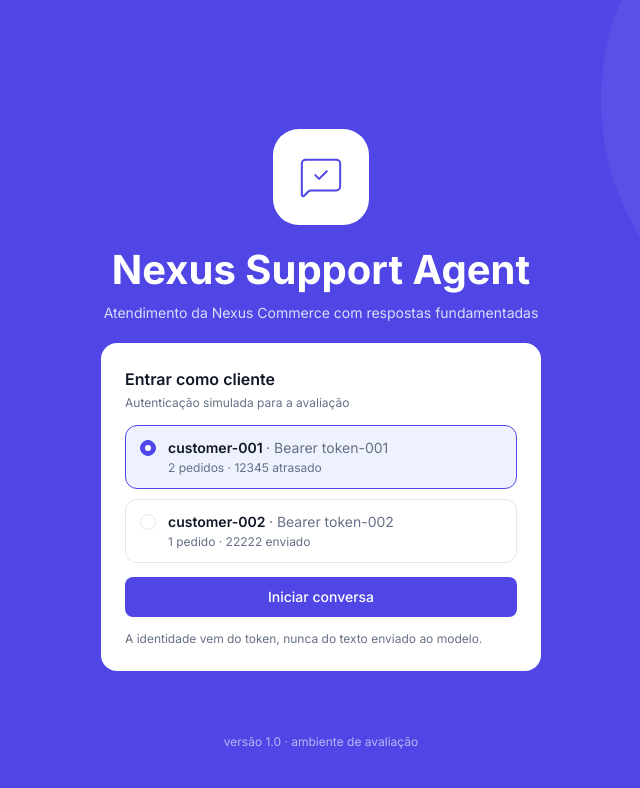
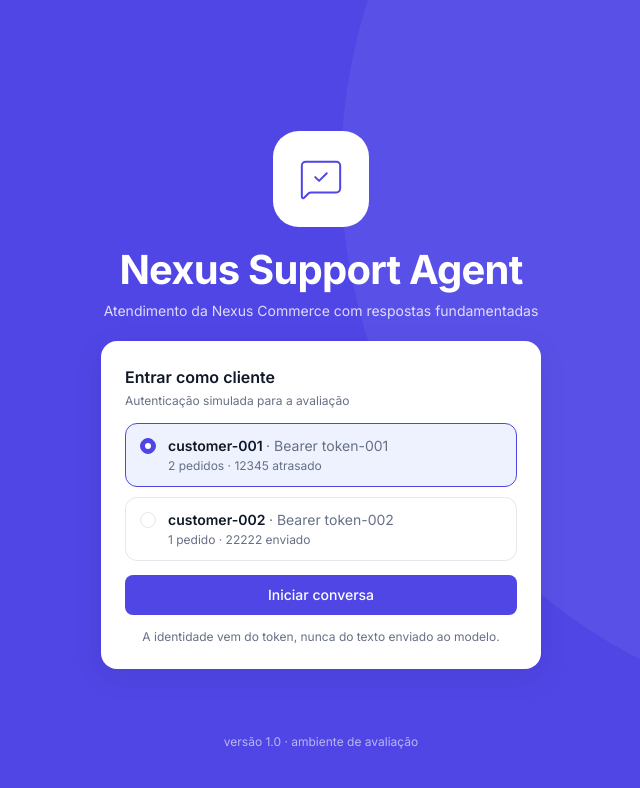
Before and after one commit to Gustavo-Vinicius/nexus-support-agent-web-desafio-kpmg, a Next.js app: page / in a window 1280 px wide. Shown: the top 788 px of the page, without its empty margins (319-959 px from the left). Built offline with nearby package versions, Linux system fonts and the light colour scheme.

Commit message:
fix: anchor decorative circle to top-right on opening screen

```diff
--- a/src/app/page.tsx
+++ b/src/app/page.tsx
@@ -1,7 +1,7 @@
 "use client";
 
 import { useRouter } from "next/navigation";
-import { type KeyboardEvent,useCallback, useId, useState } from "react";
+import { type KeyboardEvent, useCallback, useId, useState } from "react";
 
 import { AppIcon } from "@/components/AppIcon";
 import { Button } from "@/components/Button";
@@ -65,36 +65,36 @@ export default function HomePage() {
   };
 
   return (
-    <main className="relative flex min-h-dvh flex-col overflow-hidden bg-primary">
+    <main className="relative min-h-screen overflow-hidden bg-primary">
       <div
         aria-hidden="true"
-        className="pointer-events-none absolute -top-40 -right-40 size-[520px] rounded-full bg-white/[0.06]"
+        className="pointer-events-none absolute -top-[380px] -right-[480px] h-[1100px] w-[1100px] rounded-full bg-white/[0.06]"
       />
 
-      <div className="relative z-10 flex flex-1 flex-col items-center justify-center gap-5 px-4 py-16">
+      <div className="relative z-10 flex min-h-screen flex-col items-center justify-center gap-5 px-4">
         <AppIcon size={96} variant="light" />
 
         <div className="space-y-2 text-center">
-          <h1 className="text-[40px] leading-tight font-bold text-white">
+          <h1 className="text-[40px] leading-[1.15] font-bold tracking-[-0.02em] text-white">
             Nexus Support Agent
           </h1>
-          <p className="text-sm text-white/80">
+          <p className="text-sm leading-5 text-white/80">
             Atendimento da Nexus Commerce com respostas fundamentadas
           </p>
         </div>
 
         <section
           aria-labelledby={`${groupId}-title`}
-          className="flex w-full max-w-[440px] flex-col gap-3.5 rounded-lg bg-surface p-6 max-[480px]:mx-4 max-[480px]:max-w-none"
+          className="flex w-full max-w-[440px] flex-col gap-3.5 rounded-lg bg-surface p-6 shadow-[0_8px_30px_rgba(15,23,42,0.08)] max-[480px]:max-w-none"
         >
           <div className="space-y-1">
             <h2
               id={`${groupId}-title`}
-              className="text-base font-semibold text-text"
+              className="text-base leading-6 font-semibold text-text"
             >
               Entrar como cliente
             </h2>
-            <p className="text-xs text-text-muted">
+            <p className="text-xs leading-4 text-text-muted">
               Autenticação simulada para a avaliação
             </p>
           </div>
@@ -118,13 +118,13 @@ export default function HomePage() {
 
           <Button onClick={startConversation}>Iniciar conversa</Button>
 
-          <p className="text-xs text-text-muted">
+          <p className="text-center text-xs leading-4 text-text-muted">
             A identidade vem do token, nunca do texto enviado ao modelo.
           </p>
         </section>
       </div>
 
-      <p className="absolute bottom-[50px] left-1/2 z-10 -translate-x-1/2 text-center text-xs text-white/60">
+      <p className="absolute bottom-[50px] left-1/2 z-10 -translate-x-1/2 text-center text-xs leading-4 text-white/60">
         versão 1.0 · ambiente de avaliação
       </p>
     </main>
```
